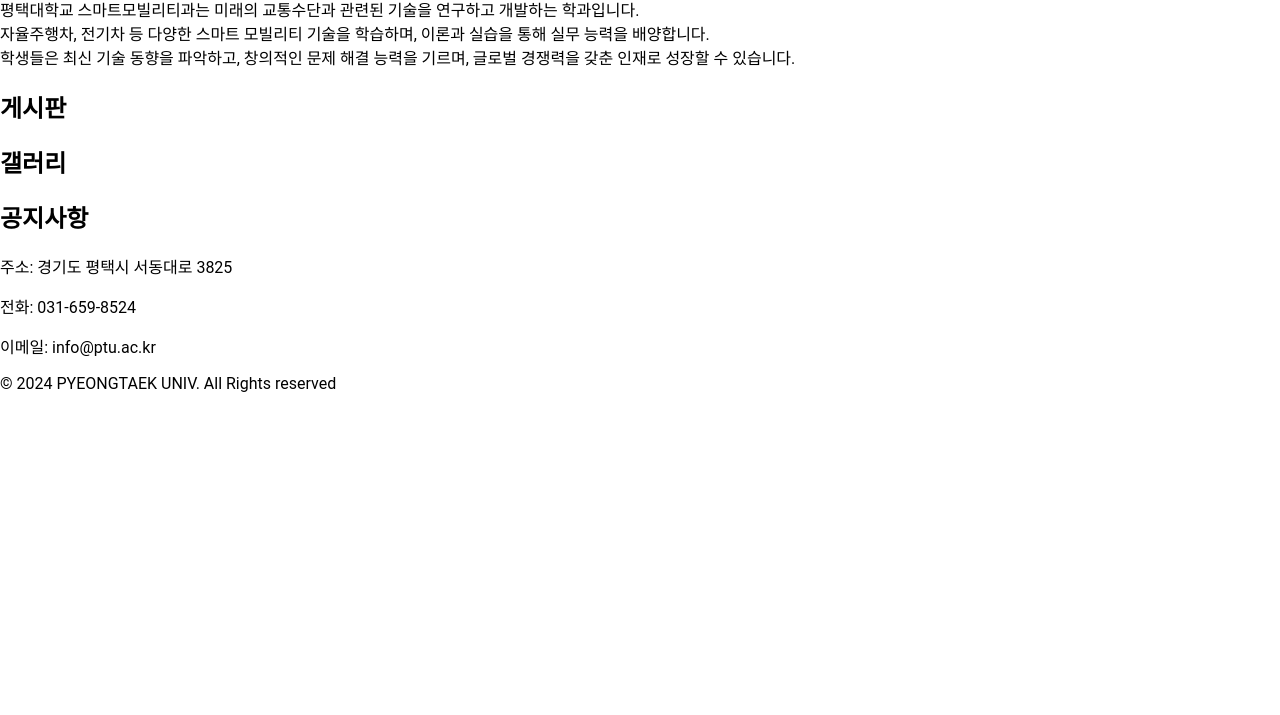
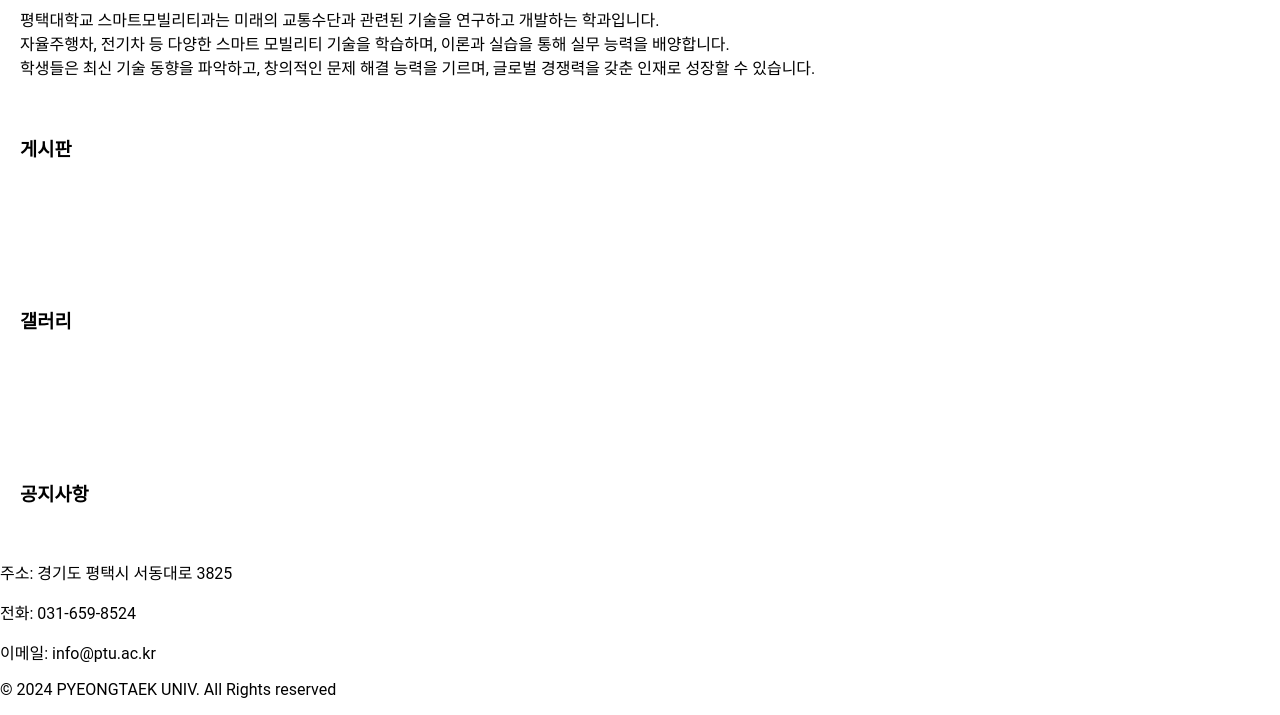
Before and after one commit to RWD0327/PYEONGTAEK-Univ.-Smart-Mobility, a plain HTML site: page index.html in a window 1280 px wide. Shown: the part 149-864 px from the top of the page. Before the commit the page ends 800 px from the top, so only its background shows below. Drawn offline with Linux system fonts and the light colour scheme.

Commit message:
add_grid

```diff
--- a/index.css
+++ b/index.css
@@ -42,3 +42,14 @@ header ul li a{
     text-decoration: none;
     padding: 10px 20px;
 }
+
+.main{
+    display: grid;
+    grid-template-columns: 1fr;
+    grid-template-rows: 1fr 1fr 1fr;
+    grid-gap: 20px;
+    padding: 20px;
+    grid-template-areas:
+    "Intro Intro Intro"
+    "`";
+}
--- a/index.html
+++ b/index.html
@@ -18,7 +18,8 @@
                 <li><a href="#">갤러리</a></li>
             </ul>
         </header>
-        <section class="Introduction">
+        <section class="main">
+            <section class="Intro">
                 <h1>학과 소개</h1>
                 <p>평택대학교 스마트모빌리티과는 미래의 교통수단과 관련된 기술을 연구하고 개발하는 학과입니다.
                 <br>
@@ -35,6 +36,7 @@
             <section class="notice">
                 <h1>공지사항</h1>
             </section>
+        </section>
         <footer>
             <p>주소: 경기도 평택시 서동대로 3825</p>
             <p>전화: 031-659-8524</p>
```
Lines whose indentation alone changed are shown as unchanged.
